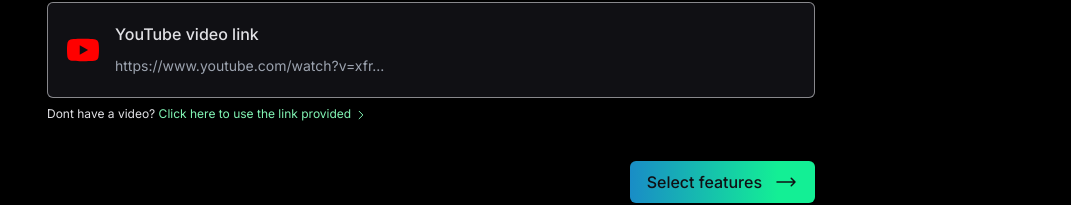
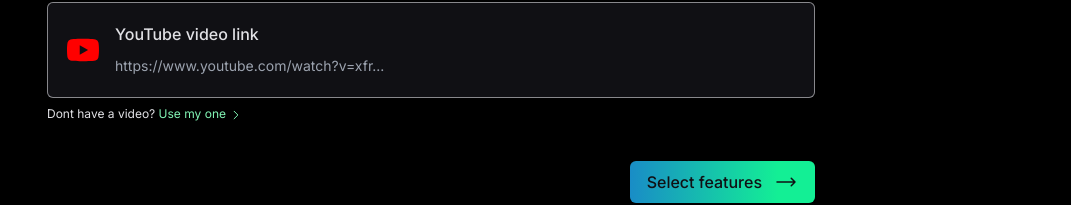
Before and after one commit to deepgram-devs/youtube-demo, a Next.js app: page / in a window 1280 px wide. Shown: the part 158-363 px from the top of the page, without its empty margins (209-1280 px from the left). Built offline with nearby package versions, Linux system fonts and the light colour scheme.

Commit message:
change link back

```diff
--- a/src/app/page.tsx
+++ b/src/app/page.tsx
@@ -59,7 +59,7 @@ const Home = () => {
             setUrl("https://www.youtube.com/watch?v=uqcfZZR7_v0");
           }}
         >
-          Click here to use the link provided
+          Use my one
           <ChevronRightIcon className="ml-1 w-[1em] inline border-0 focus:outline-none focus:ring-0 stroke-2" />
         </button>
       </div>
```
